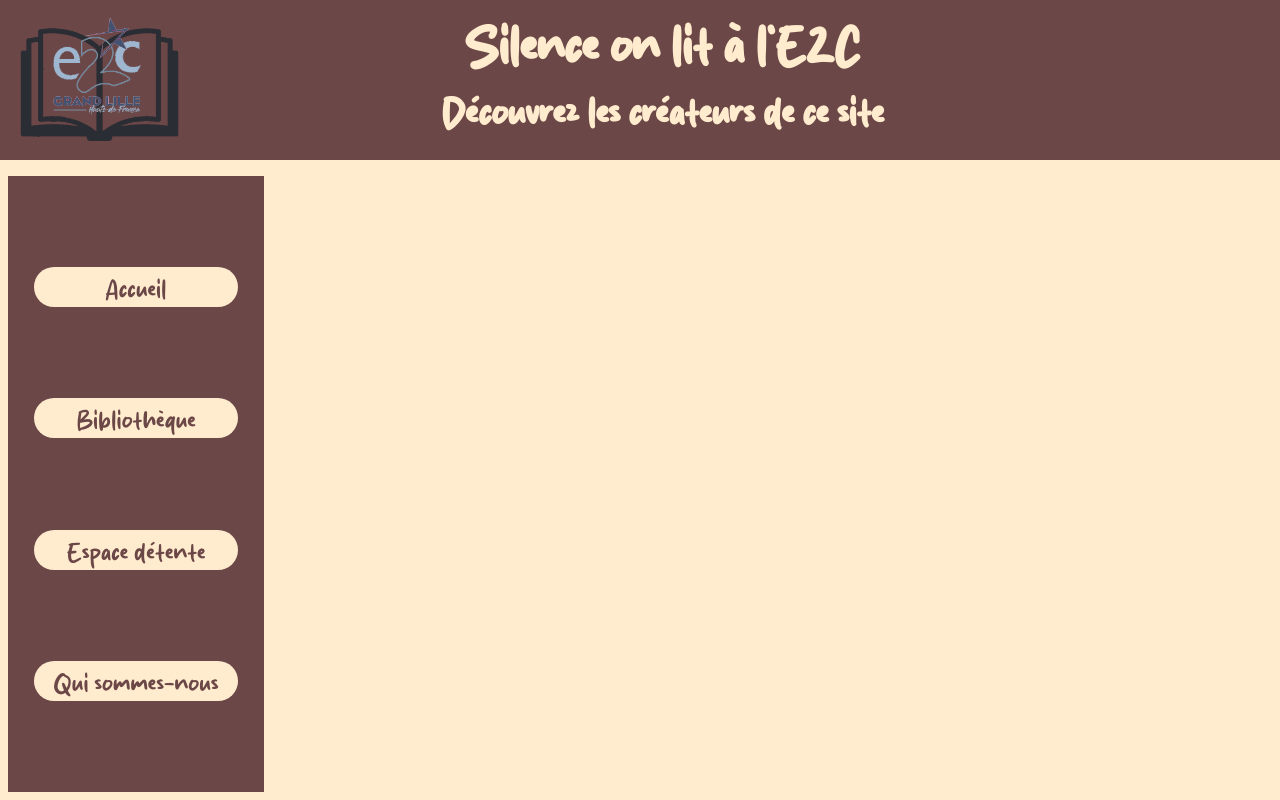
After one commit to JustAYeen/livresE2C, a PHP site: page /page/us.htm in a window 1280 px wide. The commit adds this page. Run offline with PHP 8.4, Linux system fonts and the light colour scheme.

Commit message:
avancement site

```diff
--- /dev/null
+++ b/page/us.htm
@@ -0,0 +1,27 @@
+<!DOCTYPE html>
+<html lang="fr">
+<head>
+    <meta charset="UTF-8">
+    <meta name="viewport" content="width=device-width, initial-scale=1.0">
+    <title>Silence On Lit</title>
+    <link rel="stylesheet" href="../style/style.css">
+</head>
+<body>
+    <header>
+        <img src="../asset/logo.png" alt="logo E2C" id="logo">
+        <div id="titres">
+            <h1>Silence on lit à l'E2C</h1>
+            <h2>Découvrez les créateurs de ce site</h2>
+        </div>
+    </header>
+    <nav>
+        <a href="../index.htm" class="bouton">Accueil</a>
+        <a href="../page/library.htm" class="bouton">Bibliothèque</a>
+        <a href="../page/game.htm" class="bouton">Espace détente</a>
+        <a href="../page/us.htm" class="bouton">Qui sommes-nous</a>
+    </nav>
+    <main>
+
+    </main>
+</body>
+</html>
--- a/style/style.css
+++ b/style/style.css
@@ -2,6 +2,7 @@
     font-family: "custom";
     src: url('./Fried_Nuget.otf');
 }
+
 
 * {
     margin :0;
@@ -26,6 +27,28 @@ header {
     background-color: #6c4747;
     height: 20vh;
     padding: 15px;
+    position: fixed;
+    width: 100vw;
+    z-index: 10;
+}
+
+nav {
+    display : flex;
+    flex-direction: column;
+    justify-content: space-evenly;
+    align-items: center;
+    position: fixed;
+    top: 22vh;
+    width: 20vw;
+    height: 77vh;
+    background-color: #6c4747;
+    margin-left: 1vh;
+    z-index: 5;
+}
+
+main {
+    position: relative;
+    top : 20vh;
 }
 
 h1, h2 {
@@ -67,7 +90,41 @@ ul {
 }
 
 #image {
-    height: 50vh;
+    display: flex;
+    flex-direction: column;
+    align-items: center;
+    align-items: end;
+    aspect-ratio: 1904/640;
     width: 100vw;
     background-image: url('../asset/library.png');
+    background-repeat: no-repeat;
+    background-size: 100%;
+    background-attachment: fixed;
+    background-position-y: 15vh;
 }
+
+#image>h2 {
+    font-size: 5rem;
+    padding-right: 5vw;
+    color: #ffebcd;
+}
+
+.bouton {
+    display: block;
+    text-decoration: none;
+    width: 80%;
+    height: 5vh;
+    background-color: #ffebcd;
+    color: #6c4747;
+    text-align: center;
+    padding-top: 7px;
+    border-radius: 2.5vh;
+    transition: background-color 600ms, color 100ms, border 1200ms;
+}
+
+.bouton:hover {
+    background-color: #6c4747;
+    color: #ffebcd;
+    border: #ffebcd 2px solid;
+
+}
```
Also changed, not shown: index.htm (+11 -2 lines), page/game.htm (added, +27 -0 lines), page/library.htm (added, +27 -0 lines).
